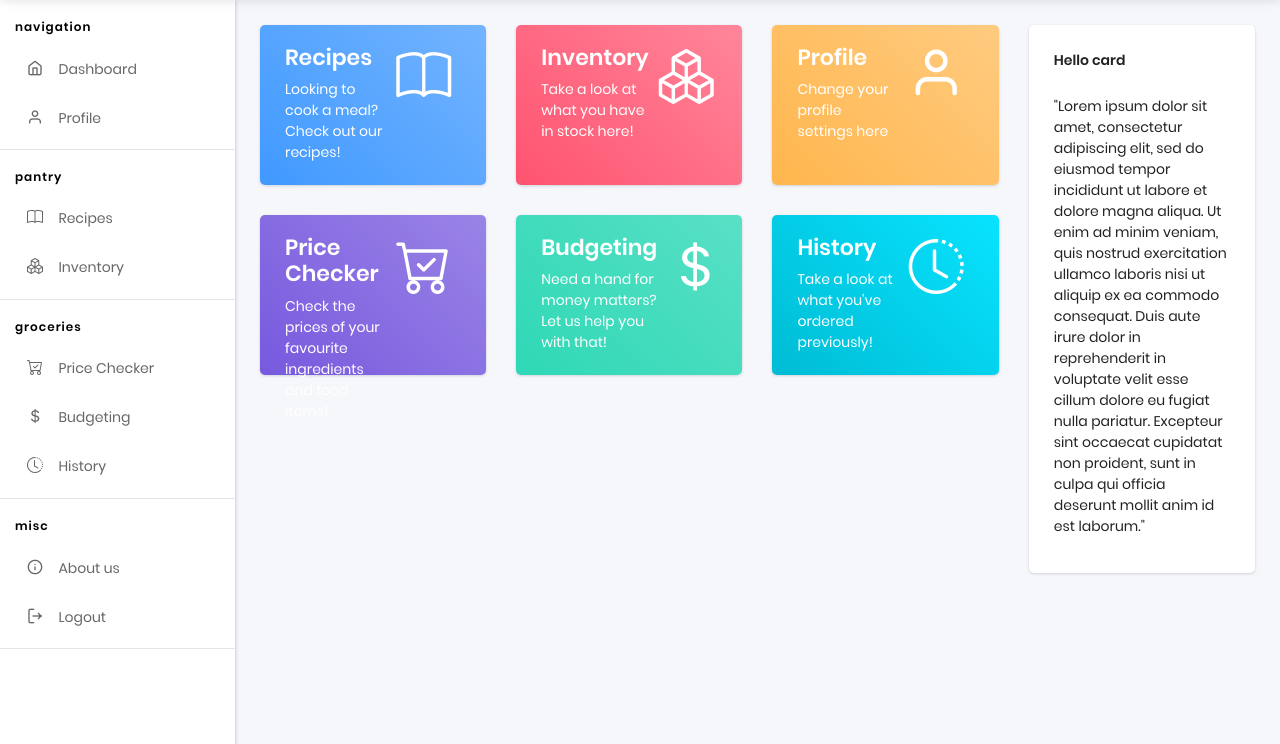
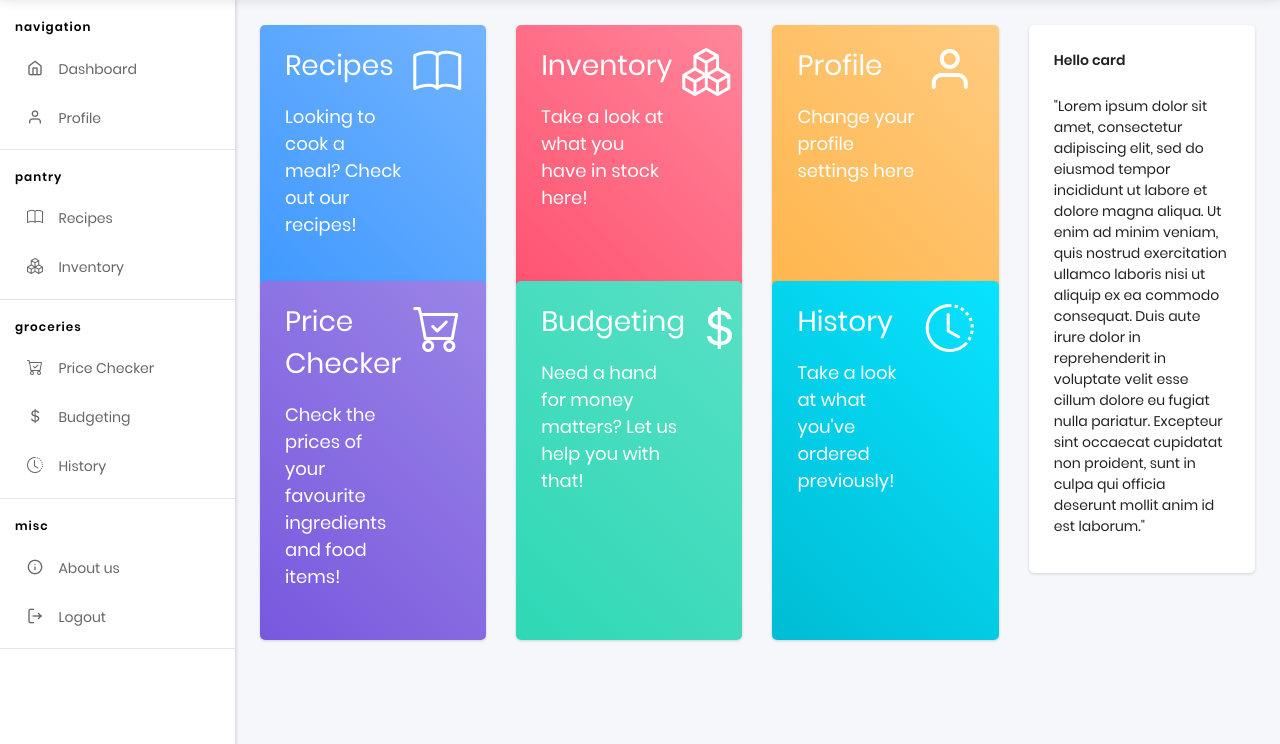
Before and after one commit to CarltonFoo/ICT2103-SmartPantry, a Flask app: template apps/templates/home/index.html in a window 1280 px wide. Shown: the part 56-800 px from the top of the page. Run offline with Flask 2, Linux system fonts and the light colour scheme; the template is opened without the code that fills it, so the values that code supplies are empty; some libraries are stand-ins or nearby versions.

Commit message:
update dashboard cards

```diff
--- a/apps/static/assets/css/index.css
+++ b/apps/static/assets/css/index.css
@@ -1,12 +1,25 @@
+.row {
+    height: 16rem;
+    padding-bottom: 30px;
+}
+
 .order-card {
-    height: 10rem;
+    height: 100%;
 }
 
 .cardcontent {
     display: inline-flex;
 }
 
+.cardtitle {
+    font-size: 28px;
+}
+
+.carddesc {
+    font-size: 18px;
+}
+
 .cardicon {
-    font-size: 55px !important;
-    padding: 10px;
+    font-size: 48px !important;
+    padding: 10px 0 10px 10px;
 }
--- a/apps/templates/home/index.html
+++ b/apps/templates/home/index.html
@@ -40,8 +40,8 @@
                             <div class="card bg-primary order-card">
                                 <div class="card-body cardcontent">
                                     <div class="cardtext">
-                                        <h4 class="text-white">Recipes</h4>
-                                        <p class="m-b-0">Looking to cook a meal? Check out our recipes!</p>
+                                        <p class="text-white cardtitle">Recipes</p>
+                                        <p class="m-b-0 carddesc">Looking to cook a meal? Check out our recipes!</p>
                                     </div>
                                     <h2 class="text-right text-white float-right">
                                         <i class="bi-book cardicon"></i>
@@ -55,8 +55,8 @@
                             <div class="card bg-c-red order-card">
                                 <div class="card-body cardcontent">
                                     <div class="cardtext">
-                                        <h4 class="text-white">Inventory</h4>
-                                        <p class="m-b-0">Take a look at what you have in stock here!</p>
+                                        <p class="text-white cardtitle">Inventory</p>
+                                        <p class="m-b-0 carddesc">Take a look at what you have in stock here!</p>
                                     </div>
                                     <h2 class="text-right text-white float-right">
                                         <i class="bi-boxes cardicon"></i>
@@ -70,8 +70,8 @@
                             <div class="card bg-warning order-card">
                                 <div class="card-body cardcontent">
                                     <div class="cardtext">
-                                        <h4 class="text-white">Profile</h4>
-                                        <p class="m-b-0">Change your profile settings here</p>
+                                        <p class="text-white cardtitle">Profile</p>
+                                        <p class="m-b-0 carddesc">Change your profile settings here</p>
                                     </div>
                                     <h2 class="text-right text-white float-right">
                                         <i class="feather icon-user cardicon"></i>
@@ -88,8 +88,8 @@
                             <div class="card bg-c-purple order-card">
                                 <div class="card-body cardcontent">
                                     <div class="cardtext">
-                                        <h4 class="text-white">Price Checker</h4>
-                                        <p class="m-b-0">Check the prices of your favourite ingredients and food items!</p>
+                                        <p class="text-white cardtitle">Price Checker</p>
+                                        <p class="m-b-0 carddesc">Check the prices of your favourite ingredients and food items!</p>
                                     </div>
                                     <h2 class="text-right text-white float-right">
                                         <i class="bi-cart-check cardicon"></i>
@@ -103,8 +103,8 @@
                             <div class="card bg-c-green order-card">
                                 <div class="card-body cardcontent">
                                     <div class="cardtext">
-                                        <h4 class="text-white">Budgeting</h4>
-                                        <p class="m-b-0">Need a hand for money matters? Let us help you with that!</p>
+                                        <p class="text-white cardtitle">Budgeting</p>
+                                        <p class="m-b-0 carddesc">Need a hand for money matters? Let us help you with that!</p>
                                     </div>
                                     <h2 class="text-right text-white float-right">
                                         <i class="bi-currency-dollar cardicon"></i>
@@ -118,8 +118,8 @@
                             <div class="card bg-info order-card">
                                 <div class="card-body cardcontent">
                                     <div class="cardtext">
-                                        <h4 class="text-white">History</h4>
-                                        <p class="m-b-0">Take a look at what you've ordered previously!</p>
+                                        <p class="text-white cardtitle">History</p>
+                                        <p class="m-b-0 carddesc">Take a look at what you've ordered previously!</p>
                                     </div>
                                     <h2 class="text-right text-white float-right">
                                         <i class="bi-clock-history cardicon"></i>
```
